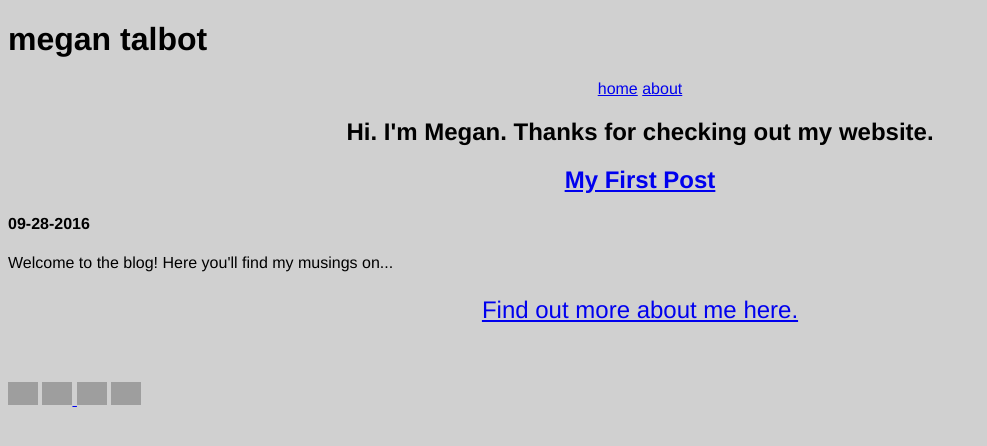
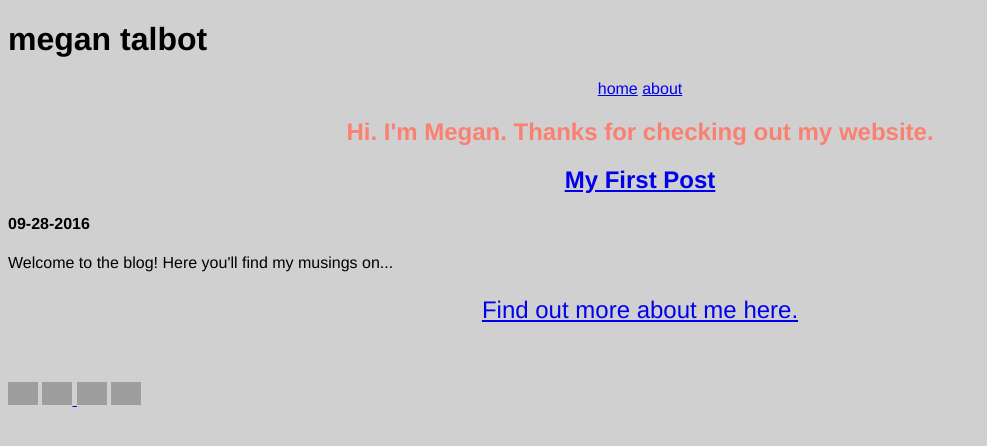
Before and after one commit to meganft/meganft.github.io, a Jekyll site: the page built from index.html, in a window 1280 px wide. Shown: the top 446 px of the page, without its empty margins (0-987 px from the left). Built offline with Jekyll 4.4.1, drawn with Linux system fonts in a browser that asks for light colours; grey boxes are pictures that could not be loaded.

```diff
--- a/css/styles.css
+++ b/css/styles.css
@@ -24,6 +24,7 @@
 }
 
 h2 {
+  color: #fa8072;
   font-family: Helvetica;
   text-align: center;
   font-size: 24px;
```
